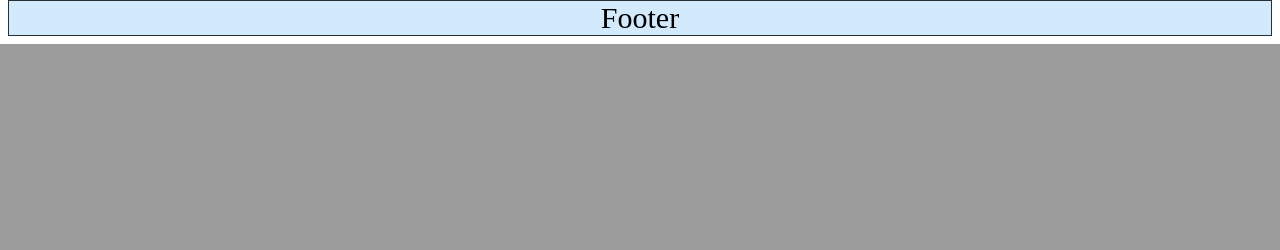
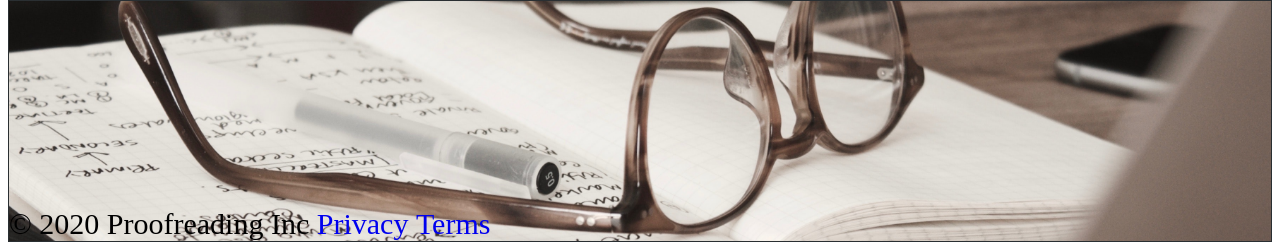
Before and after one commit to bagelthyme/proofreading, a PHP site: page / in a window 1280 px wide. Shown: the part 3652-3902 px from the top of the page. Before the commit the page ends 3696 px from the top, so only its background shows below. Run offline with PHP 8.4, Linux system fonts and the light colour scheme.

Commit message:
basic footer

```diff
--- a/index.html
+++ b/index.html
@@ -119,7 +119,15 @@
         <div></div>
 
       </div>
-      <div class="grid-item">Footer</div>
+      <div class="grid-item">
+        <footer>
+          <div>
+            <p>&copy; 2020 Proofreading Inc</p>
+            <p><a href="#">Privacy</a></p>
+            <p><a href="#">Terms</a></p>
+          </div>
+        </footer>
+      </div>
     </div>
 
 
--- a/style.css
+++ b/style.css
@@ -138,14 +138,15 @@ background: black;
 border: none;
 }
 
-
 .checkbox input {
 margin: 0 10px 0 0;
 vertical-align: middle;
 }
+
 .checkbox a {
 color: #26a9e0;
 }
+
 .checkbox a:hover {
 color: #85d6de;
 }
@@ -167,10 +168,33 @@ display: inline-block;
 margin: 20px 5px 0;
 }
 
-
 button {
 width: 100%;
 }
+
 button:hover, .btn-item:hover {
 background: #85d6de;
 }
+
+/* -------------FORM------------ */
+footer {
+  background-image: url('images/sunglasses.jpg');
+  background-position: center;
+  background-size: cover;
+  height: 30vh;
+  display: flex;
+}
+
+footer div {
+  /* display: flex; */
+  justify-content: space-around;
+  align-self: flex-end;
+}
+
+footer div p {
+  display: inline;
+}
+
+footer a {
+  text-decoration: none;
+}
```
